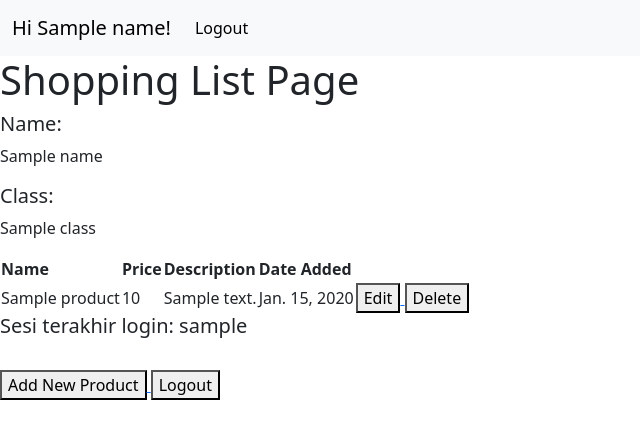
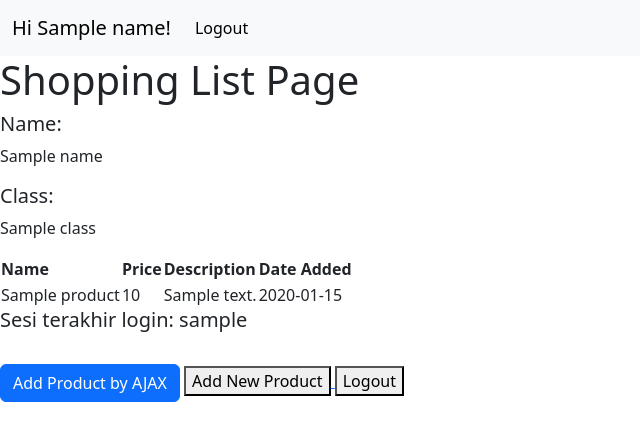
Before and after one commit to nadriha/shopping-list, a Django app: template main/templates/main.html in a window 1280 px wide. Shown: the top 441 px of the page, without its empty margins (0-640 px from the left). Run offline with Django 4.2, Linux system fonts and the light colour scheme; tables that the repository leaves empty hold one stand-in row (values such as "Sample post"); the template is opened without the code that fills it: values that come from a table or form of the project are taken from there, most other values are stand-ins (such as "Sample title", 1, 10 or a date in 2020).

Commit message:
tutorial 5

```diff
--- a/main/templates/main.html
+++ b/main/templates/main.html
@@ -27,41 +27,44 @@
     <h5>Class:</h5>
     <p>{{class}}</p>
 
-    <table>
-        <tr>
-            <th>Name</th>
-            <th>Price</th>
-            <th>Description</th>
-            <th>Date Added</th>
-        </tr>
-
-        {% comment %} Berikut cara memperlihatkan data produk di bawah baris ini {% endcomment %}
-
-        {% for product in products %}
-            <tr>
-                <td>{{product.name}}</td>
-                <td>{{product.price}}</td>
-                <td>{{product.description}}</td>
-                <td>{{product.date_added}}</td>
-                <td>
-                    <a href="{% url 'main:edit_product' product.pk %}">
-                        <button>
-                            Edit
-                        </button>
-                    </a>
-                    <a href="{% url 'main:delete_product' product.pk %}">
-                        <button>
-                            Delete
-                        </button>
-                    </a>
-                </td>
-            </tr>
-        {% endfor %}
+    <table id="product_table">
+        <div class="modal fade" id="exampleModal" tabindex="-1" aria-labelledby="exampleModalLabel" aria-hidden="true">
+            <div class="modal-dialog">
+                <div class="modal-content">
+                    <div class="modal-header">
+                        <h1 class="modal-title fs-5" id="exampleModalLabel">Add New Product</h1>
+                        <button type="button" class="btn-close" data-bs-dismiss="modal" aria-label="Close"></button>
+                    </div>
+                    <div class="modal-body">
+                        <form id="form" onsubmit="return false;">
+                            {% csrf_token %}
+                            <div class="mb-3">
+                                <label for="name" class="col-form-label">Name:</label>
+                                <input type="text" class="form-control" id="name" name="name"></input>
+                            </div>
+                            <div class="mb-3">
+                                <label for="price" class="col-form-label">Price:</label>
+                                <input type="number" class="form-control" id="price" name="price"></input>
+                            </div>
+                            <div class="mb-3">
+                                <label for="description" class="col-form-label">Description:</label>
+                                <textarea class="form-control" id="description" name="description"></textarea>
+                            </div>
+                        </form>
+                    </div>
+                    <div class="modal-footer">
+                        <button type="button" class="btn btn-secondary" data-bs-dismiss="modal">Close</button>
+                        <button type="button" class="btn btn-primary" id="button_add" data-bs-dismiss="modal">Add Product</button>
+                    </div>
+                </div>
+            </div>
+        </div>
     </table>
 
     <h5>Sesi terakhir login: {{ last_login }}</h5>
     <br />
 
+    <button type="button" class="btn btn-primary" data-bs-toggle="modal" data-bs-target="#exampleModal">Add Product by AJAX</button>
     <a href="{% url 'main:create_product' %}">
         <button>
             Add New Product
@@ -75,4 +78,42 @@
         </button>
 
     </a>
+    <script>
+        async function getProducts() {
+            return fetch("{% url 'main:get_product_json' %}").then((res) => res.json())
+        }
+        async function refreshProducts() {
+            document.getElementById("product_table").innerHTML = ""
+            const products = await getProducts()
+            let htmlString = `<tr>
+                <th>Name</th>
+                <th>Price</th>
+                <th>Description</th>
+                <th>Date Added</th>
+            </tr>`
+            products.forEach((item) => {
+                htmlString += `\n<tr>
+                <td>${item.fields.name}</td>
+                <td>${item.fields.price}</td>
+                <td>${item.fields.description}</td>
+                <td>${item.fields.date_added}</td>
+            </tr>`
+            })
+
+            document.getElementById("product_table").innerHTML = htmlString
+        }
+
+        refreshProducts()
+
+        function addProduct() {
+            fetch("{% url 'main:add_product_ajax' %}", {
+                method: "POST",
+                body: new FormData(document.querySelector('#form'))
+            }).then(refreshProducts)
+
+            document.getElementById("form").reset()
+            return false
+        }
+        document.getElementById("button_add").onclick = addProduct
+    </script>
     {% endblock content %}
--- a/main/urls.py
+++ b/main/urls.py
@@ -1,6 +1,6 @@
 from django.urls import path
 from main.views import show_main, delete_product
-from main.views import register, login_user, logout_user, edit_product
+from main.views import register, login_user, logout_user, edit_product, get_product_json, add_product_ajax
 from main.views import show_main, create_product, show_xml, show_json, show_xml_by_id, show_json_by_id
 
 app_name = 'main'
@@ -17,4 +17,6 @@ urlpatterns = [
     path('logout/', logout_user, name='logout'),
     path('edit-product/<int:id>', edit_product, name='edit_product'),
     path('delete/<int:id>', delete_product, name='delete_product'),
+    path('get-product/', get_product_json, name='get_product_json'),
+    path('create-product-ajax/', add_product_ajax, name='add_product_ajax')
 ]
--- a/main/views.py
+++ b/main/views.py
@@ -1,5 +1,5 @@
 from django.shortcuts import render
-from django.http import HttpResponseRedirect
+from django.http import HttpResponseNotFound, HttpResponseRedirect
 from main.forms import ProductForm
 from main.models import Product
 from django.urls import reverse
@@ -12,6 +12,7 @@ from django.contrib.auth import authenticate, login
 from django.contrib.auth import logout
 from django.contrib.auth.forms import UserCreationForm
 from django.contrib.auth.decorators import login_required
+from django.views.decorators.csrf import csrf_exempt
 import datetime
 
 
@@ -113,3 +114,22 @@ def delete_product(request, id):
     product.delete()
     # Kembali ke halaman awal
     return HttpResponseRedirect(reverse('main:show_main'))
+
+def get_product_json(request):
+    product_item = Product.objects.all()
+    return HttpResponse(serializers.serialize('json', product_item))
+
+@csrf_exempt
+def add_product_ajax(request):
+    if request.method == 'POST':
+        name = request.POST.get("name")
+        price = request.POST.get("price")
+        description = request.POST.get("description")
+        user = request.user
+
+        new_product = Product(name=name, price=price, description=description, user=user)
+        new_product.save()
+
+        return HttpResponse(b"CREATED", status=201)
+
+    return HttpResponseNotFound()
--- a/templates/base.html
+++ b/templates/base.html
@@ -6,7 +6,7 @@
         <meta
             name="viewport"
             content="width=device-width, initial-scale=1.0"
-        />
+        >
         {% block meta %}
         {% endblock meta %}
         <link href="https://cdn.jsdelivr.net/npm/bootstrap@5.3.2/dist/css/bootstrap.min.css" rel="stylesheet" integrity="sha384-T3c6CoIi6uLrA9TneNEoa7RxnatzjcDSCmG1MXxSR1GAsXEV/Dwwykc2MPK8M2HN" crossorigin="anonymous">
```
